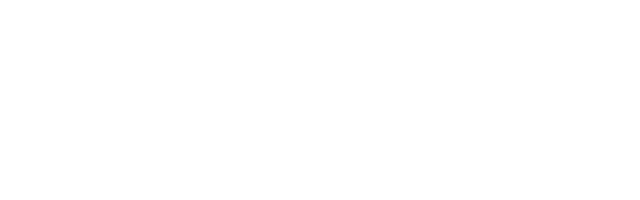
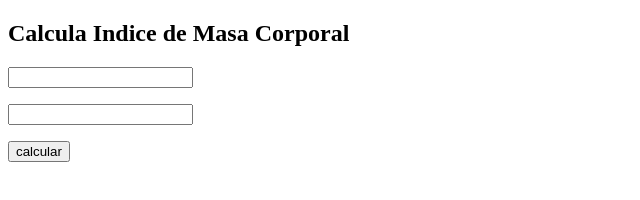
Before and after one commit to DeysiTala/calculadora-imc, a plain HTML site: page index.html in a window 1280 px wide. Shown: the whole page, without its empty margins (0-640 px from the left). Drawn offline with Linux system fonts and the light colour scheme.

Commit message:
commit rama mariley,

```diff
--- a/index.html
+++ b/index.html
@@ -2,9 +2,13 @@
 <html lang="en">
 <head>
 	<meta charset="UTF-8">
-	<title>Document</title>
+	<title>Indice Masa Corporal</title>
 </head>
 <body>
-	<script type="main.js"></script>
+<h2>Calcula Indice de Masa Corporal</h2>
+	<p><input type="text" id="masa" ></p>
+	<p><input type="text" id="estatura" ></p>
+	<p><button onclick="calcular()">calcular</button></p>
 </body>
+<script type="text/javascript" src="main.js" ></script>
 </html>
--- a/main.js
+++ b/main.js
@@ -0,0 +1,6 @@
+function calcular(){
+	var masa = document.getElementById('masa').value;
+	var estatura = document.getElementById('estatura').value;
+	var imc = parseInt(masa) / Math.pow(parseInt(estatura),2);
+	alert("Indice de masa corporal: "+imc.toFixed(2));
+}
```
